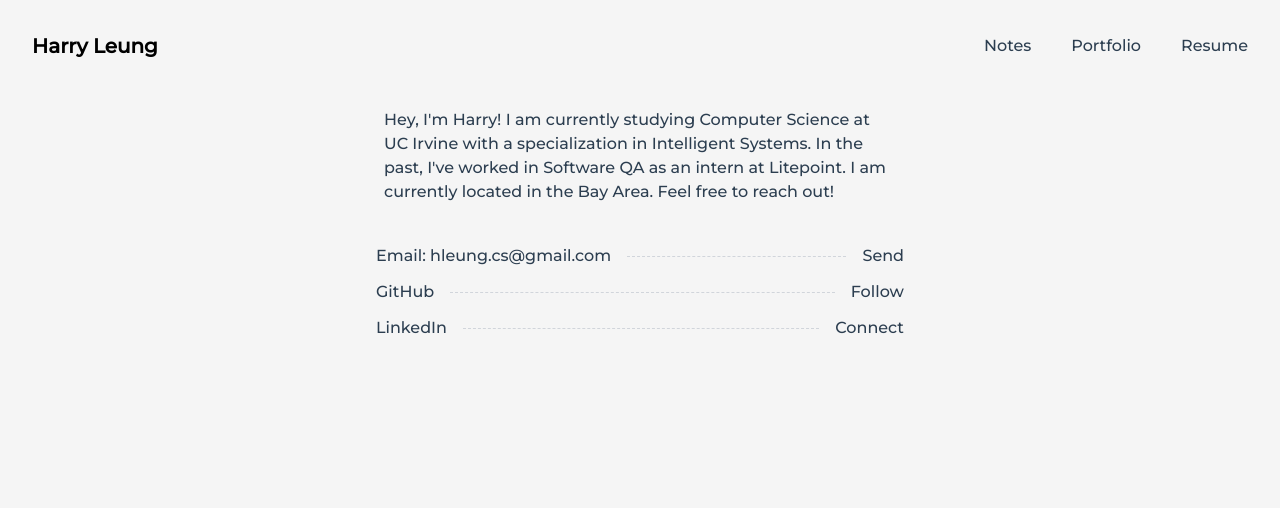
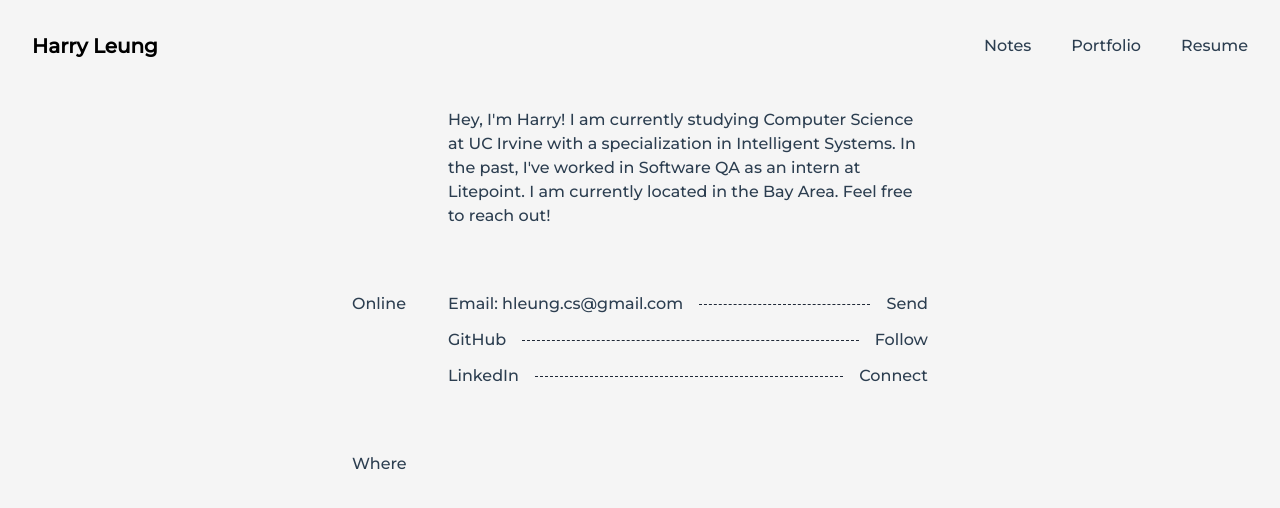
Before and after one commit to hgleung/portfolio-site, a Next.js app: page / in a window 1280 px wide. Shown: the top 508 px of the page. Built offline with nearby package versions, Linux system fonts and the light colour scheme.

Commit message:
'Online' Heading added

```diff
--- a/src/app/layout.tsx
+++ b/src/app/layout.tsx
@@ -1,4 +1,5 @@
 'use client';
+
 import { usePathname } from "next/navigation";
 import "~/styles/globals.css";
 
--- a/src/app/page.tsx
+++ b/src/app/page.tsx
@@ -15,24 +15,23 @@ export default function HomePage() {
 
   // console.log(posts);
   return (
-    <main className="flex font-light flex-col items-center self-center justify-center bg-ivory text-charcoal">
-      <div>
-        {/* <img src="./head.png" width={200} height={200} className='pb-4'></img> */}
-      </div>
-      <div className='max-w-64 md:max-w-lg md:flex pb-10'>
-      Hey, I'm Harry! I am currently studying Computer Science at UC Irvine with a specialization in Intelligent Systems.
-      In the past, I've worked in Software QA as an intern at Litepoint. I am currently located in the Bay Area. Feel free to reach out!
-      </div>
-      <div>
-      </div>
-      <div className="grid items-start grid-cols-1 md:grid-cols-12 gap-3 md:gap-12">
-        <div className="col-span-12">
+    <main className="max-w-xl font-light items-center self-center justify-center bg-ivory text-charcoal">
+      <div className='grid items-start grid-cols-1 md:grid-cols-12 pb-4 md:pb-16'>
+        <h4 className='col-span-2'> </h4>
+        <div className='col-span-10'>
+        Hey, I'm Harry! I am currently studying Computer Science at UC Irvine with a specialization in Intelligent Systems.
+        In the past, I've worked in Software QA as an intern at Litepoint. I am currently located in the Bay Area. Feel free to reach out!
+        </div>
+        </div>
+      <div className="grid items-start grid-cols-1 md:grid-cols-12 pb-4 md:pb-16">
+        <h4 className='col-span-2'>Online</h4>
+        <div className="col-span-10">
           <div className="flex flex-col space-y-3">
             <a href="mailto:hleung.cs@gmail.com" className="flex items-center space-x-4 group">
-              <strong className="flex-none font-normal" >
+              <strong className="flex-none font-normal">
                 Email: hleung.cs@gmail.com
               </strong>
-            <span className="w-full border-t border-gray-300 border-dashed shrink dark:border-gray-800"></span>
+            <span className="w-full border-t border-gray-800 border-dashed shrink"></span>
             <span className="flex-none text-tertiary text-sm md:text-base">
               Send
             </span>
@@ -41,7 +40,7 @@ export default function HomePage() {
               <strong className="flex-none font-normal">
                 GitHub
               </strong>
-            <span className="w-full border-t border-gray-300 border-dashed shrink dark:border-gray-800"></span>
+            <span className="w-full border-t border-gray-800 border-dashed shrink"></span>
             <span className="flex-none text-tertiary text-sm md:text-base">
               Follow
             </span>
@@ -50,7 +49,7 @@ export default function HomePage() {
               <strong className="flex-none font-normal">
                 LinkedIn
               </strong>
-            <span className="w-full border-t border-gray-300 border-dashed shrink dark:border-gray-800"></span>
+            <span className="w-full border-t border-gray-800 border-dashed shrink"></span>
             <span className="flex-none text-tertiary text-sm md:text-base">
               Connect
             </span>
@@ -58,6 +57,12 @@ export default function HomePage() {
           </div>
         </div>
       </div>
+      <div className="grid items-start grid-cols-1 md:grid-cols-12">
+        <h4 className='col-span-2'>Where</h4>
+        <div className="col-span-10">
+
+        </div>
+      </div>
     </main>
   );
 }
```
